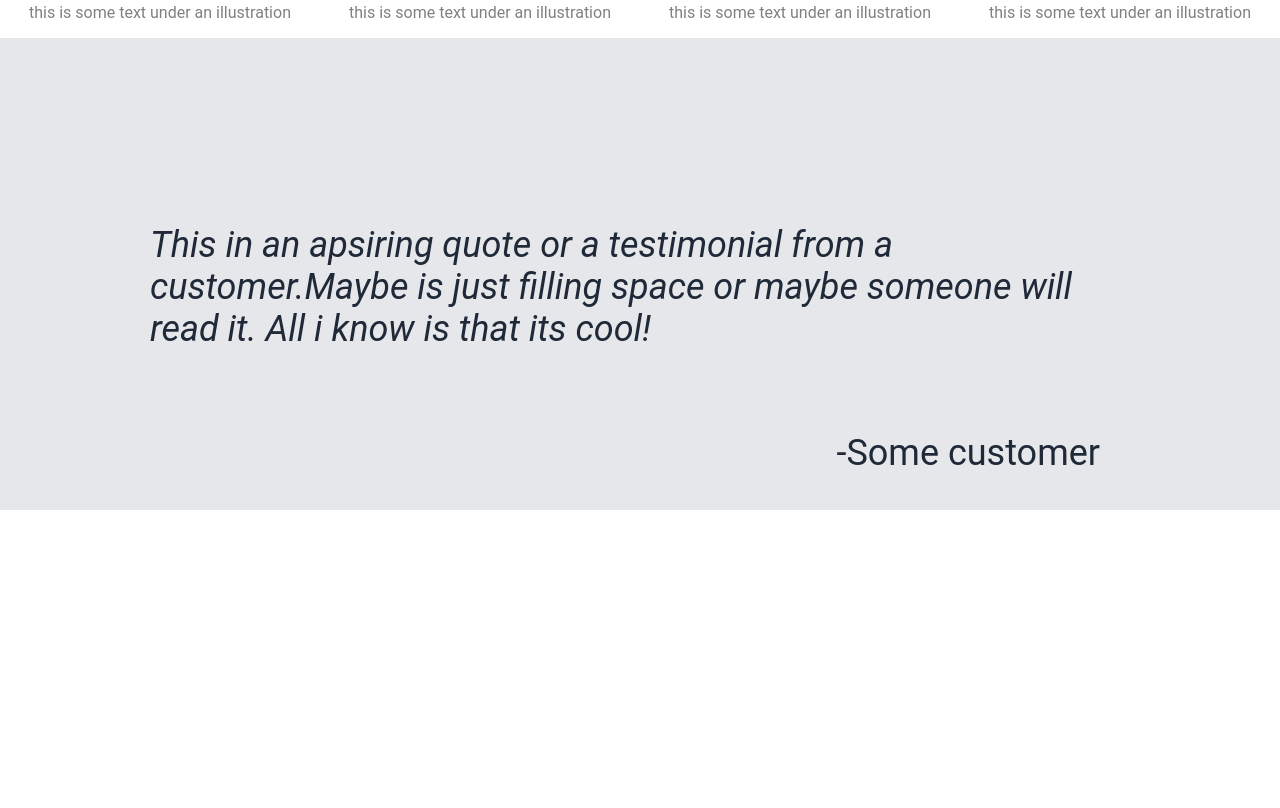
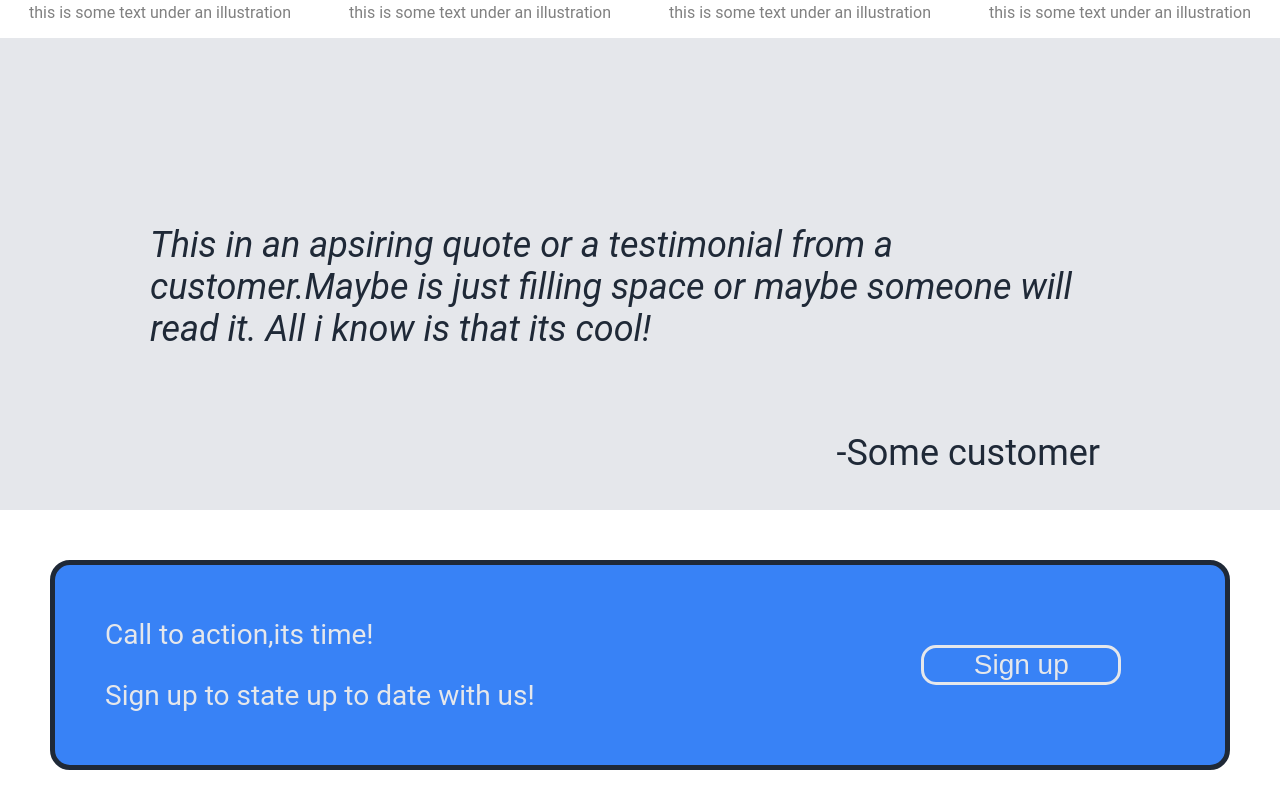
Before and after one commit to alex079a/landing-page, a plain HTML site: page index.html in a window 1280 px wide. Shown: the part 1169-1977 px from the top of the page. Before the commit the page ends 1679 px from the top, so only its background shows below. Drawn offline with Linux system fonts and the light colour scheme.

Commit message:
Created sign up section

```diff
--- a/index.html
+++ b/index.html
@@ -57,6 +57,22 @@
         <p class="quoted">-Some customer</p>
     </div>
 
+    <!--Sign up page-->
+    <div class="signup-div">
+        <div class="blue-div">
+            <div class="sign-txt">
+                <p>Call to action,its time! </p>
+                <p>Sign up to state up to date with us!</p>
+            </div>
+
+            <div class="sign-button">
+                <button class="signb">Sign up</button>
+            </div>
+
+        </div>
+
+    </div>
+
 
 
 </body>
--- a/my.css
+++ b/my.css
@@ -147,3 +147,38 @@ button{
     text-align: right;
     padding-right: 180px;
 }
+
+.blue-div{
+    background-color: #3882f6;
+    display: flex;
+    margin: 50px;
+    border-radius: 20px;
+    display: flex;
+    flex-direction: row;
+    height: 200px;
+    border-style: solid;
+    border-color: #1F2937;
+    border-width: 5px;
+}
+
+.sign-txt{
+    font-size: 28px;
+    color: #E5E7EB;
+    flex: 3;
+    padding: 25px;
+    padding-left: 50px;
+
+}
+
+.sign-button{
+    flex: 1;
+    padding: 60px;
+    padding-top: 80px;
+}
+
+.signb{
+    font-size: 28px;
+    border-color: #E5E7EB;
+    border-style: solid;
+    border-width: 3px;
+}
```
